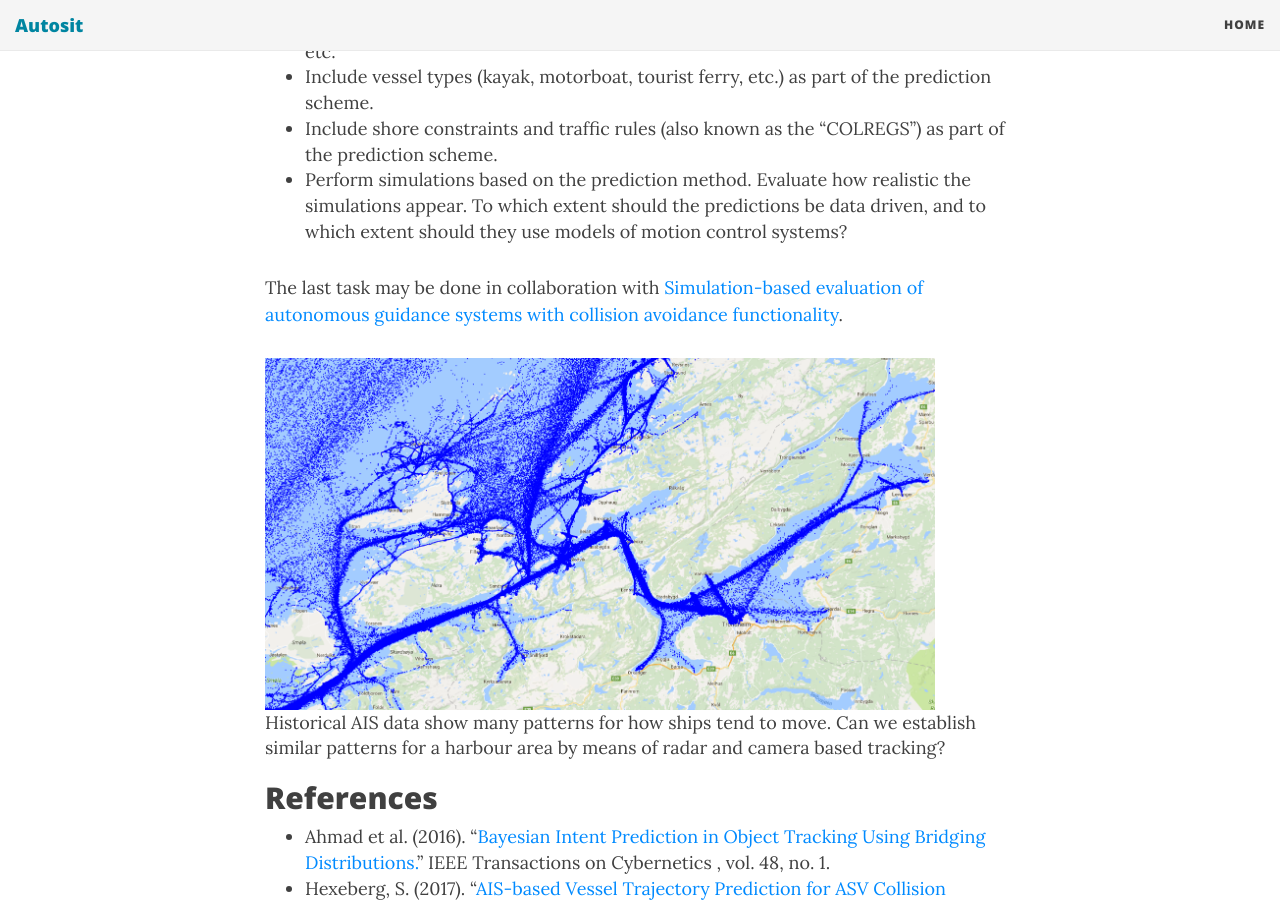
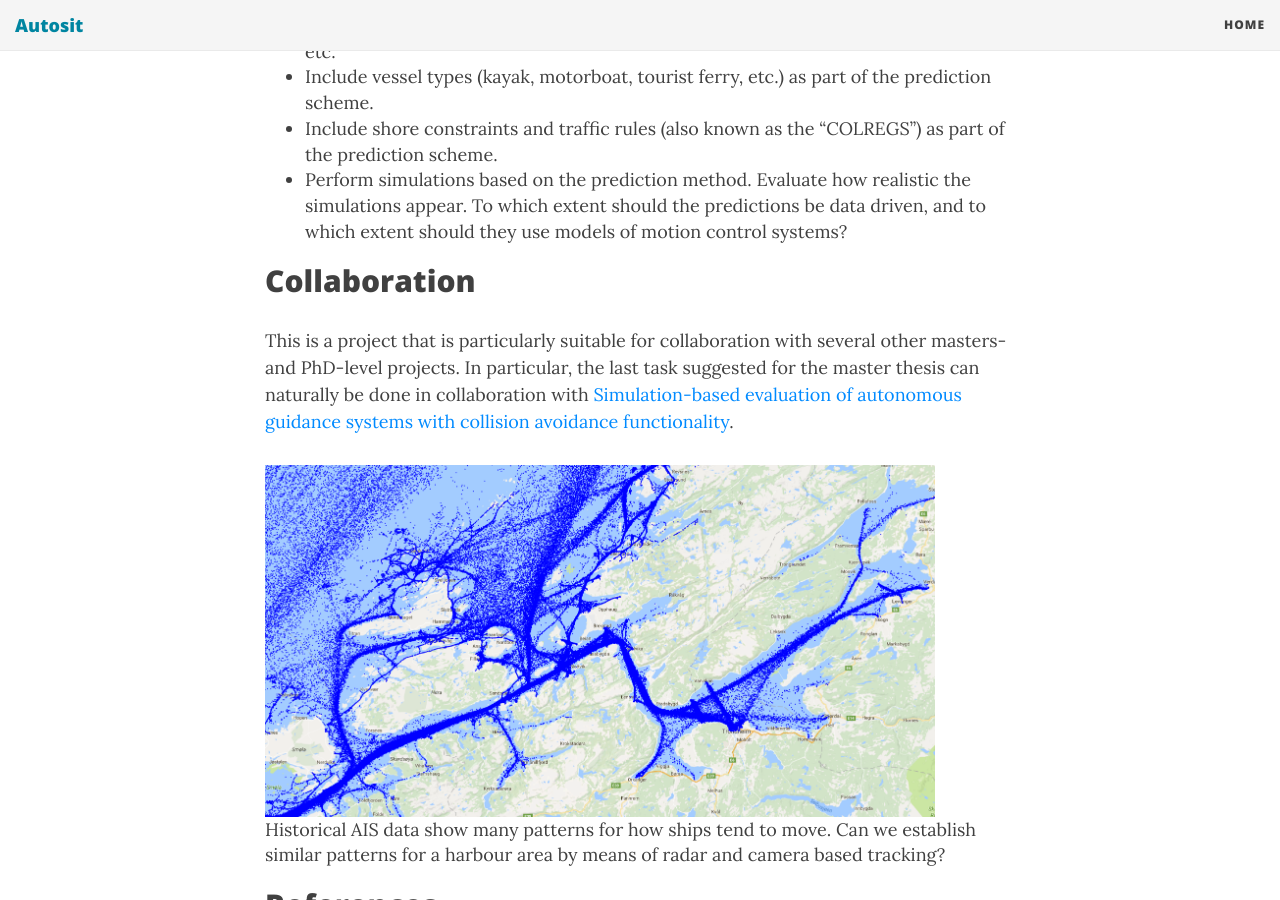
Before and after one commit to autosit/autosit.github.io, a Jekyll site: the page built from _posts/2020-04-19-ltp_canal.md, in a window 1280 px wide and 900 px high, scrolled down 2646 px. Built offline with Jekyll 4.4.1, drawn with Linux system fonts in a browser that asks for light colours; nearby versions of some CDN libraries.

Commit message:
further revisions on ltp canal

```diff
--- a/_posts/2020-04-19-ltp_canal.md
+++ b/_posts/2020-04-19-ltp_canal.md
@@ -52,7 +52,11 @@ The main goal of the specialization project is to make sure that we have a suffi
 * Include shore constraints and traffic rules (also known as the "COLREGS") as part of the prediction scheme.
 * Perform simulations based on the prediction method. Evaluate how realistic the simulations appear. To which extent should the predictions be data driven, and to which extent should they use models of motion control systems?
 
-The last task may be done in collaboration with [Simulation-based evaluation of autonomous guidance systems with collision avoidance functionality].
+
+
+## Collaboration
+
+This is a project that is particularly suitable for collaboration with several other masters- and PhD-level projects. In particular, the last task suggested for the master thesis can naturally be done in collaboration with [Simulation-based evaluation of autonomous guidance systems with collision avoidance functionality].
 
 
 |<img src="{{site.url}}/assets/ais-data-trd.png" width="670"> |
```
